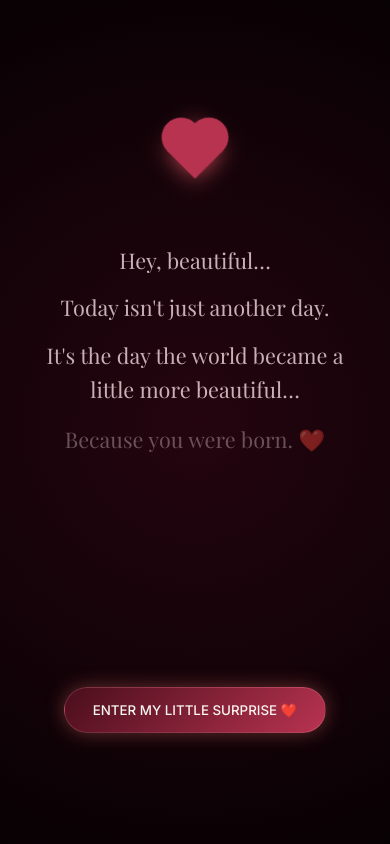
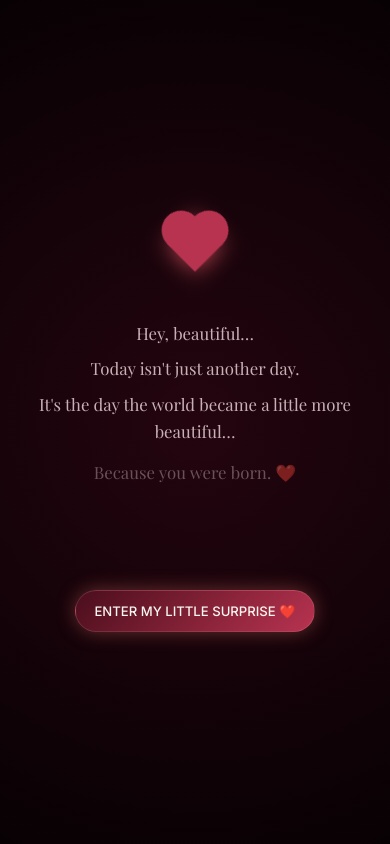
Before and after one commit to guptaharsh847/birthday_wishes, a plain HTML site: page index.html in a window 390 px wide. Shown: the top 844 px of the page. Drawn offline with nearby package versions, Linux system fonts and the light colour scheme; a web font is replaced by a local one.

Commit message:
design updated

```diff
--- a/css/style.css
+++ b/css/style.css
@@ -282,6 +282,8 @@ h1, h2, h3, h4 {
   -webkit-backdrop-filter: blur(15px);
   border-bottom: 1px solid var(--border-glass);
   transition: var(--transition-smooth);
+  opacity: 1;
+  transform: translateY(0);
 }
 .main-nav.hidden {
   opacity: 0;
@@ -1447,7 +1449,7 @@ h1, h2, h3, h4 {
   }
 
   .main-nav {
-    overflow: hidden;
+    overflow: visible;
   }
 
   .nav-content {
@@ -1457,7 +1459,7 @@ h1, h2, h3, h4 {
 
   .nav-logo {
     flex: 0 0 auto;
-    font-size: 1.45rem;
+    font-size: 1.35rem;
   }
 
   .nav-links {
@@ -1623,13 +1625,42 @@ h1, h2, h3, h4 {
   .scroll-indicator {
     margin-top: 2.5rem;
   }
+
+  .intro-overlay {
+    align-items: flex-start;
+    overflow-y: auto;
+    padding: 24px 16px 32px;
+  }
+
+  .intro-container {
+    width: 100%;
+    margin: auto 0;
+    padding: 12px 0;
+  }
+
+  .heart-pulse-wrap {
+    margin-bottom: 1rem;
+  }
+
+  .cinematic-text-flow p {
+    font-size: 1.05rem;
+    margin-bottom: 0.55rem;
+  }
+
+  .cinematic-text-flow h1 {
+    font-size: 1.9rem;
+    margin-top: 1rem;
+  }
+
+  .intro-container .btn-primary {
+    max-width: 100%;
+    margin-top: 0.5rem;
+    padding: 12px 18px;
+    font-size: 0.82rem;
+  }
 }
 
 @media (max-width: 420px) {
-  .nav-logo {
-    display: none;
-  }
-
   .counters-grid,
   .gifts-grid,
   .future-grid {
```
